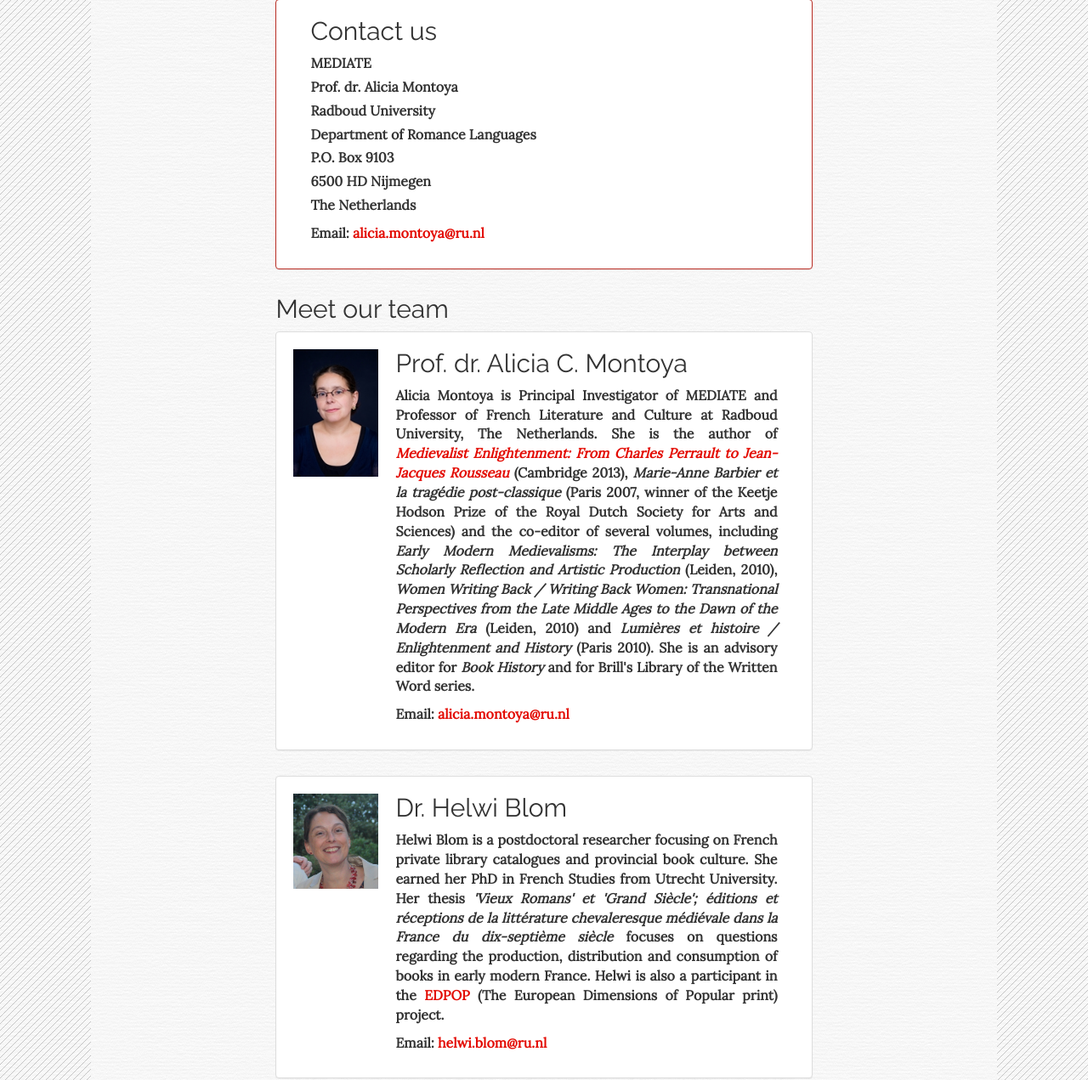
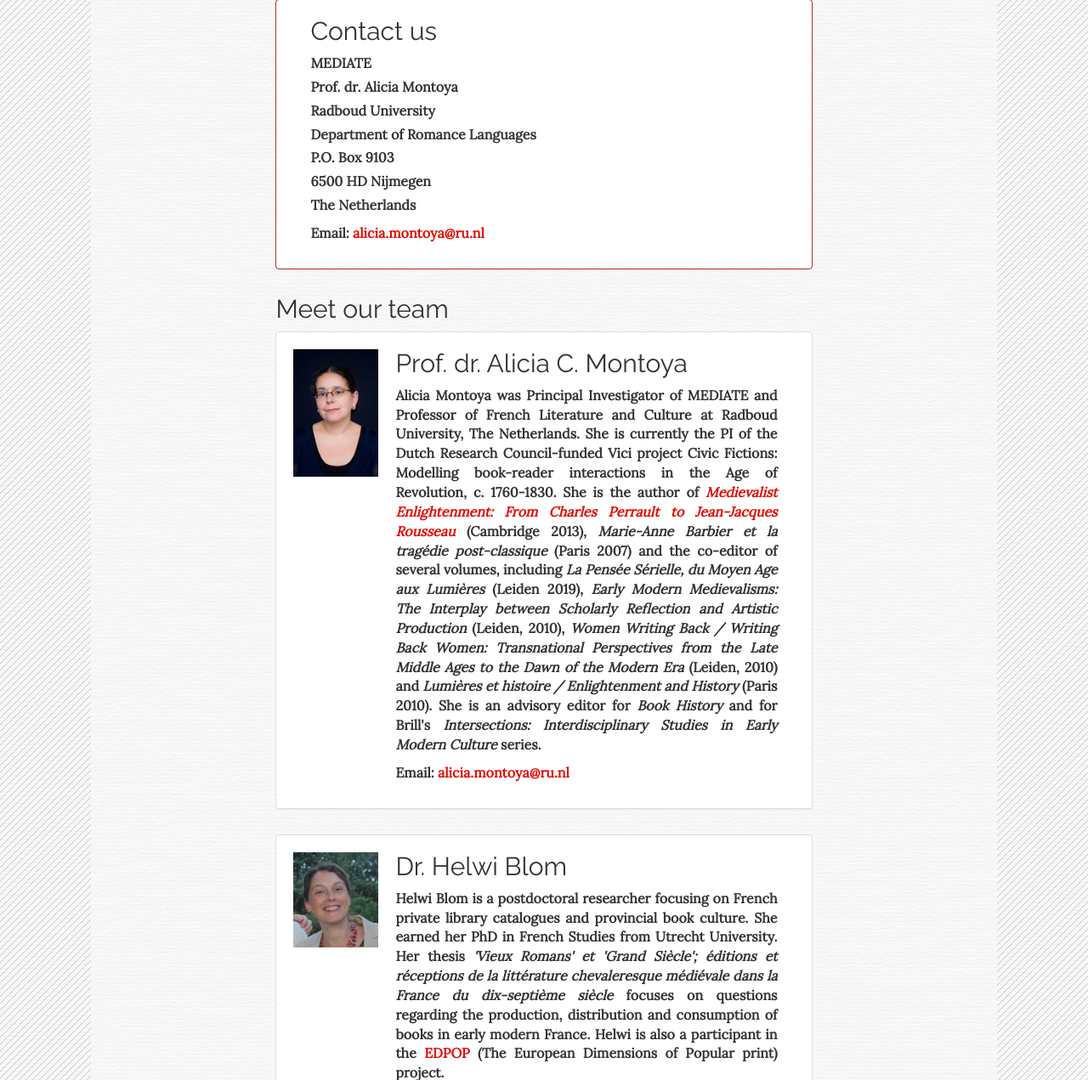
Before and after one commit to Mediate18/website, a PHP site: page /index.php?page=contact in a window 1280 px wide. Shown: the part 790-2061 px from the top of the page at 85% size. Run offline with PHP 8.4, Linux system fonts and the light colour scheme.

Commit message:
misc: Change contact text

```diff
--- a/php/pages/contact.php
+++ b/php/pages/contact.php
@@ -31,7 +31,7 @@
 			<div>
 				<a name="alicia"></a>
 				<h2>Prof. dr. Alicia C. Montoya</h2>
-						Alicia Montoya is Principal Investigator of MEDIATE and Professor of French Literature and Culture at Radboud University, The Netherlands. She is the author of <i><a href="http://repository.ubn.ru.nl/handle/2066/105830" target="_blank">Medievalist Enlightenment: From Charles Perrault to Jean-Jacques Rousseau</a></i> (Cambridge 2013), <i>Marie-Anne Barbier et la trag&eacute;die post-classique</i> (Paris 2007, winner of the Keetje Hodson Prize of the Royal Dutch Society for Arts and Sciences) and the co-editor of several volumes, including <i>Early Modern Medievalisms: The Interplay between Scholarly Reflection and Artistic Production</i> (Leiden, 2010), <i>Women Writing Back / Writing Back Women: Transnational Perspectives from the Late Middle Ages to the Dawn of the Modern Era</i> (Leiden, 2010) and <i>Lumi&egrave;res et histoire / Enlightenment and History</i> (Paris 2010). She is an advisory editor for <i>Book History</i> and for Brill's Library of the Written Word series.
+						Alicia Montoya was Principal Investigator of MEDIATE and Professor of French Literature and Culture at Radboud University, The Netherlands. She is currently the PI of the Dutch Research Council-funded Vici project Civic Fictions: Modelling book-reader interactions in the Age of Revolution, c. 1760-1830. She is the author of <i><a href="http://repository.ubn.ru.nl/handle/2066/105830" target="_blank">Medievalist Enlightenment: From Charles Perrault to Jean-Jacques Rousseau</a></i> (Cambridge 2013), <i>Marie-Anne Barbier et la trag&eacute;die post-classique</i> (Paris 2007) and the co-editor of several volumes, including <i>La Pensée Sérielle, du Moyen Age aux Lumières</i> (Leiden 2019), <i>Early Modern Medievalisms: The Interplay between Scholarly Reflection and Artistic Production</i> (Leiden, 2010), <i>Women Writing Back / Writing Back Women: Transnational Perspectives from the Late Middle Ages to the Dawn of the Modern Era</i> (Leiden, 2010) and <i>Lumi&egrave;res et histoire / Enlightenment and History</i> (Paris 2010). She is an advisory editor for <i>Book History</i> and for Brill's <i>Intersections: Interdisciplinary Studies in Early Modern Culture</i> series.
 					</p>
 				<p>Email: <a href="mailto:alicia.montoya@ru.nl">alicia.montoya@ru.nl</a></p>
 			</div>
```
